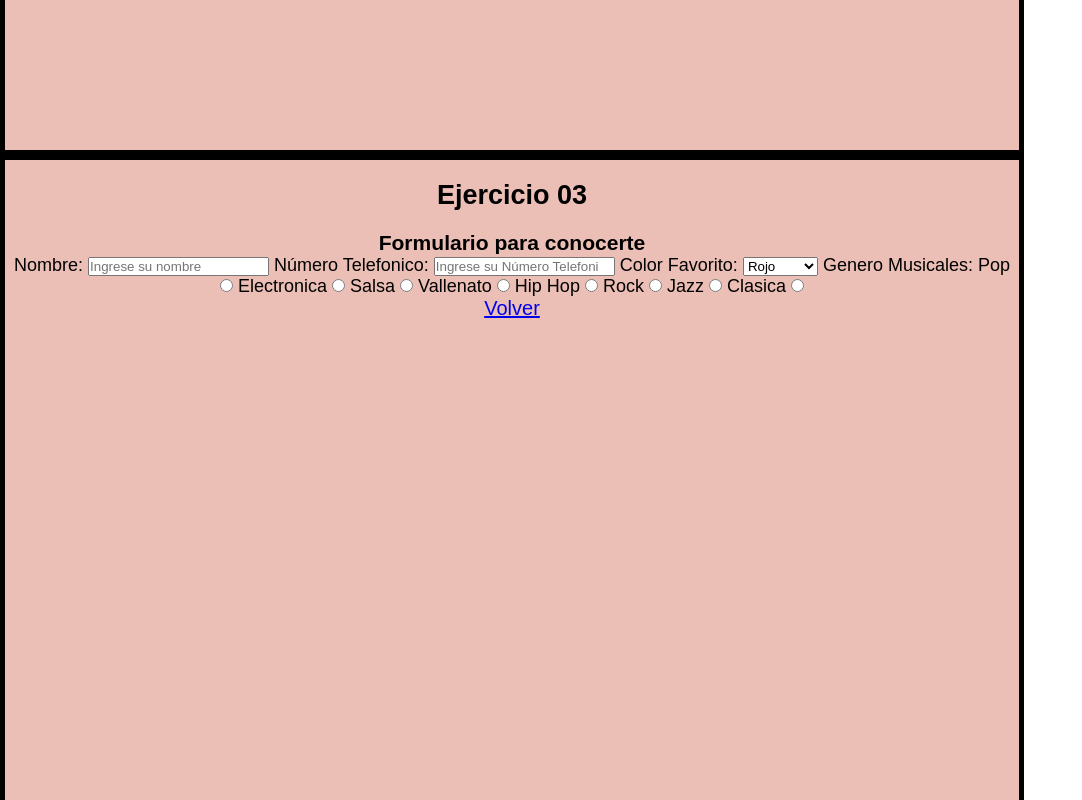
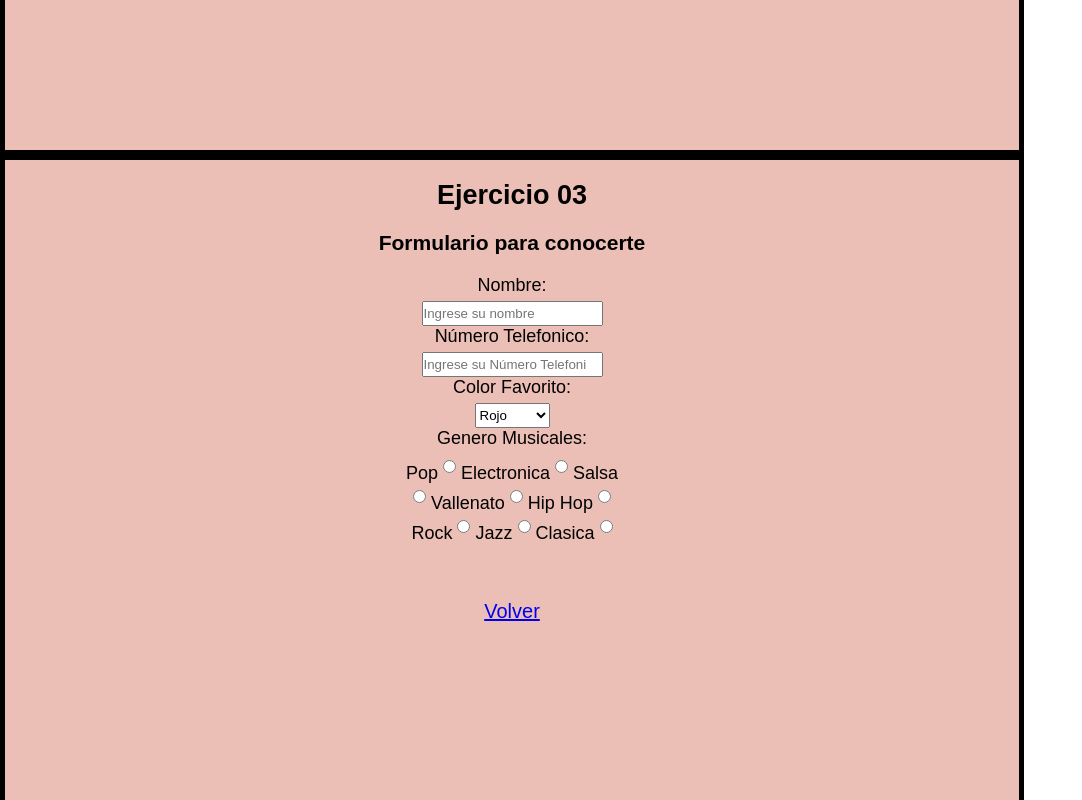
Before and after one commit to xiquiro02/BEM_Practica-, a plain HTML site: page index.html in a window 1280 px wide. Shown: the part 2217-3017 px from the top of the page, without its empty margins (0-1082 px from the left). Drawn offline with Linux system fonts and the light colour scheme.

Commit message:
Se modifica la hoja de estilos para ejercicio 03

```diff
--- a/index_estilos.css
+++ b/index_estilos.css
@@ -87,7 +87,7 @@ body {
 }
 .main__nav{
     background-color: var(--color-fondo-nav);
-    padding: 50px;
+    padding: 70px;
 }
 .main__nav a{
     color: var(--color-blanco);
@@ -95,3 +95,20 @@ body {
     text-decoration: none;
     margin-left: 30px;
 }
+.formulario{
+    margin: 0 auto;
+    padding: 20px;
+    width: 25%;
+    height: 50%;
+}
+.formulario__name{
+    display: block;
+    font-size: 18px;
+    margin-bottom: 5px;
+}
+input{
+    height: 25px;
+}
+select{
+    height: 25px;
+}
```
